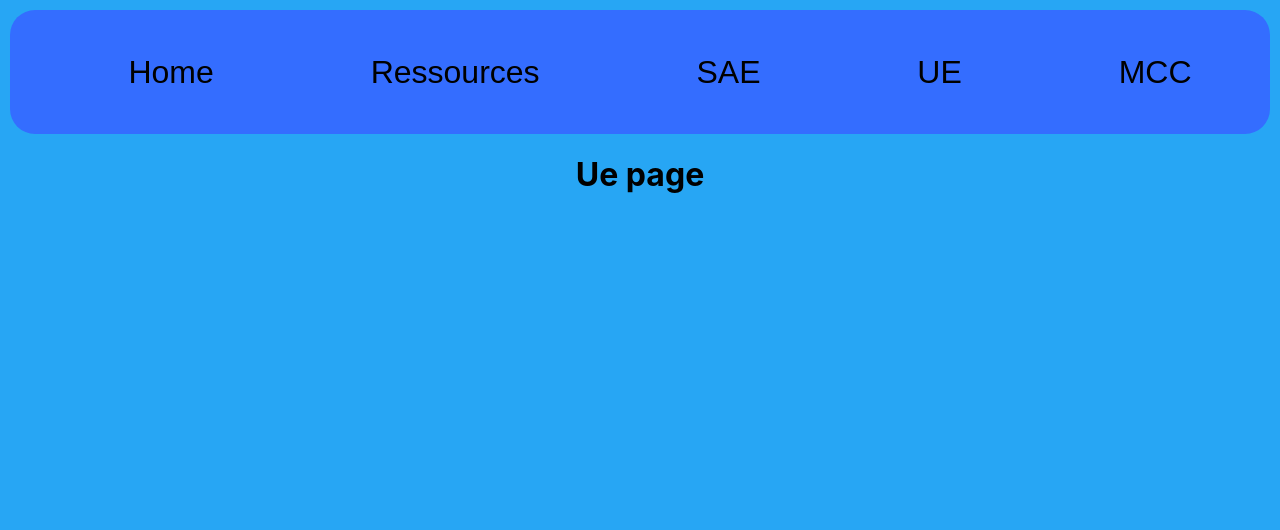
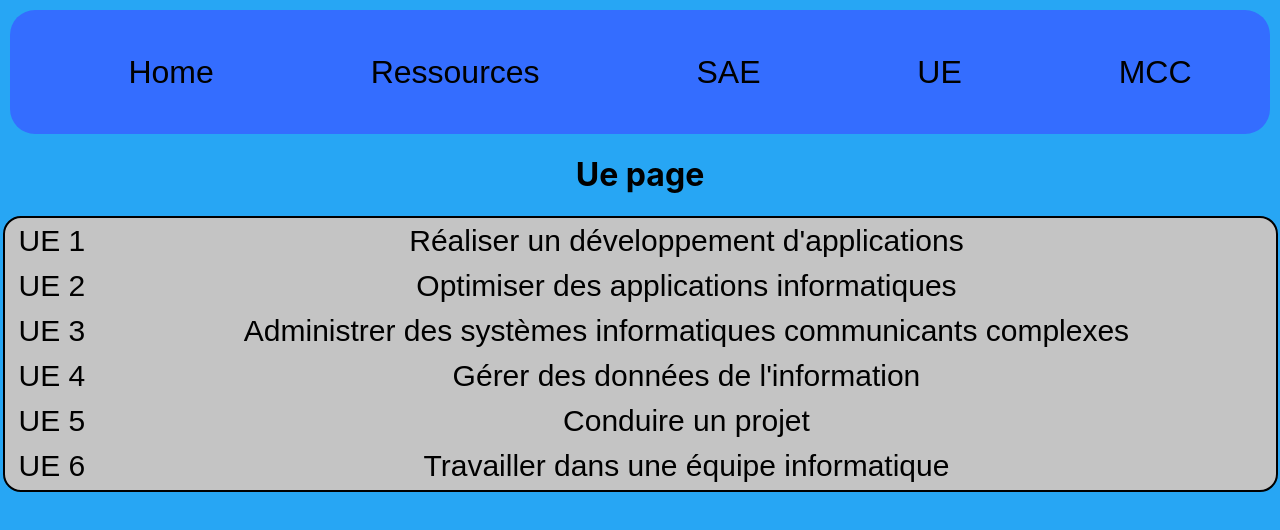
Before and after one commit to SteveRothier/ProjetS4, a React (Create React App) app: page /Ue in a window 1280 px wide. Shown: the top 530 px of the page. Built offline with nearby package versions, Linux system fonts and the light colour scheme.

Commit message:
Composant UE

```diff
--- a/package.json
+++ b/package.json
@@ -9,7 +9,7 @@
     "react": "^17.0.2",
     "react-dom": "^17.0.2",
     "react-router-dom": "^5.2.0",
-    "react-scripts": "5.0.0",
+    "react-scripts": "^5.0.0",
     "web-vitals": "^2.1.4"
   },
   "scripts": {
--- a/src/App.css
+++ b/src/App.css
@@ -1,6 +1,8 @@
+@import url('https://fonts.googleapis.com/css2?family=Poppins:wght@100;200;300;500&display=swap');
 html {
     background-color: #27A6F4;
 }
+
 .App {
     text-align: center;
 }
@@ -42,7 +44,7 @@ html {
 
 .menu {
     display: flex;
-  margin:10px;
+    margin: 10px;
     height: 124px;
     border-radius: 25px;
     justify-content: space-around;
@@ -88,3 +90,16 @@ html {
     width: 160px;
     border-radius: 25px;
 }
+
+table {
+    background-color: #C4C4C4;
+    border: 2px solid #000000;
+    border-radius: 18px;
+    margin: auto;
+    width: 1275px;
+    height: 276px;
+    font-family: 'Questrial', sans-serif;
+    font-weight: 400;
+    font-size: 30px;
+    line-height: 30.9px;
+}
--- /dev/null
+++ b/src/component/FetchUe.js
@@ -0,0 +1,12 @@
+import React from 'react';
+import UeItem from './UeItem';
+
+export function FetchUe({ue}) {
+    return (
+        <>
+            {ue.map(data => <UeItem key={data.id} data={data}/>)}
+        </>
+    );
+}
+
+export default FetchUe;
--- a/src/component/UeItem.js
+++ b/src/component/UeItem.js
@@ -1,10 +1,16 @@
 import React from 'react';
 
 export function UeItem({data}) {
+
+    const {
+        id,
+        libUE
+    } = data
     return (
-        <>
-
-        </>
+        <tr>
+            <td>UE {id}</td>
+            <td>{libUE}</td>
+        </tr>
     );
 }
 
--- a/src/page/Ue.js
+++ b/src/page/Ue.js
@@ -1,9 +1,49 @@
-
+import FetchUe from "../component/FetchUe";
 
 function Ue() {
   return (
-    <div className="App">
-          <h1>Ue page</h1>
+    <div className="infoUe">
+      <h1>Ue page</h1>
+
+      <table>
+        <tbody>
+        <FetchUe
+          ue={[
+            {
+              "id": 1,
+              "idSemestre": 1,
+              "libUE": "Réaliser un développement d'applications"
+            },
+            {
+              "id": 2,
+              "idSemestre": 1,
+              "libUE": "Optimiser des applications informatiques"
+            },
+            {
+              "id": 3,
+              "idSemestre": 1,
+              "libUE": "Administrer des systèmes informatiques communicants complexes"
+            },
+            {
+              "id": 4,
+              "idSemestre": 1,
+              "libUE": "Gérer des données de l'information"
+            },
+            {
+              "id": 5,
+              "idSemestre": 1,
+              "libUE": "Conduire un projet"
+            },
+            {
+              "id": 6,
+              "idSemestre": 1,
+              "libUE": "Travailler dans une équipe informatique"
+            }
+          ]}
+        ></FetchUe>
+        </tbody>
+
+      </table>
     </div>
   );
 }
```
Also changed, not shown: 1 other file (tests, documents, lock files or other folders). Lines whose indentation alone changed are shown as unchanged.
